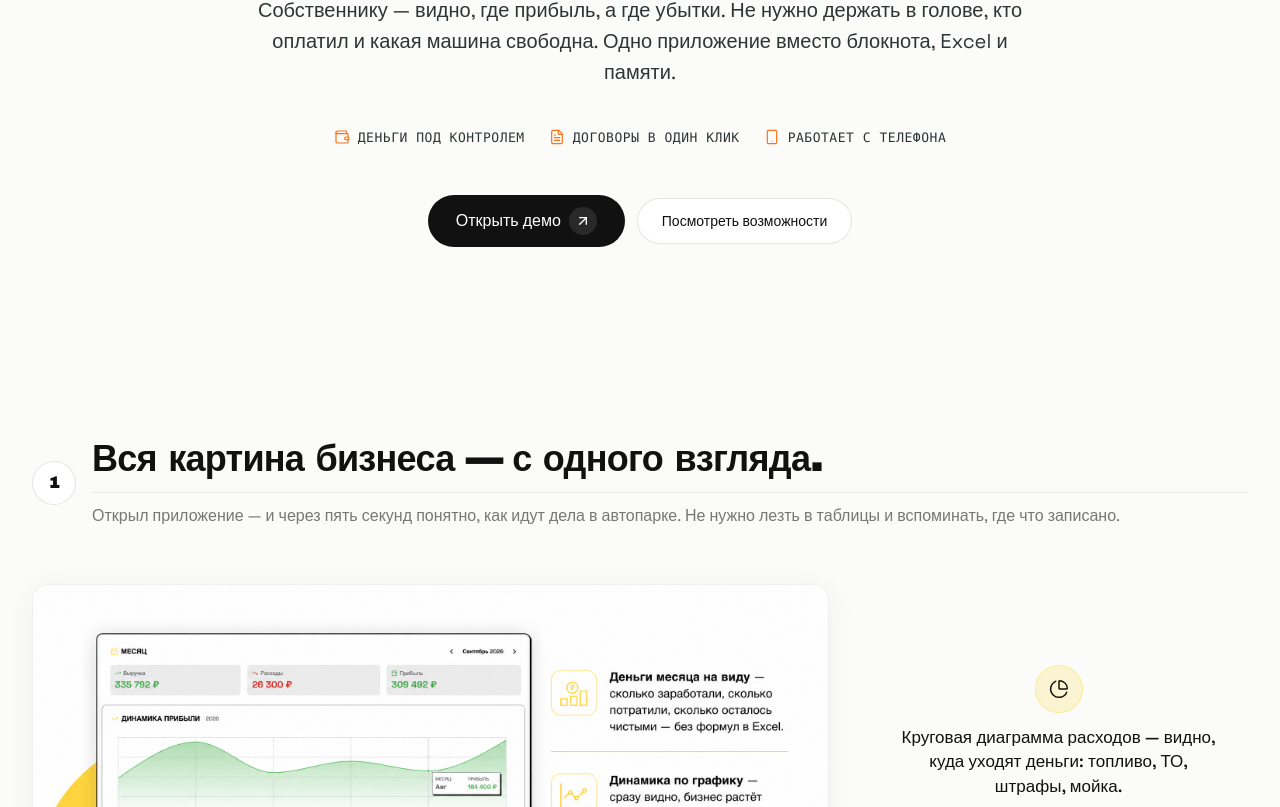
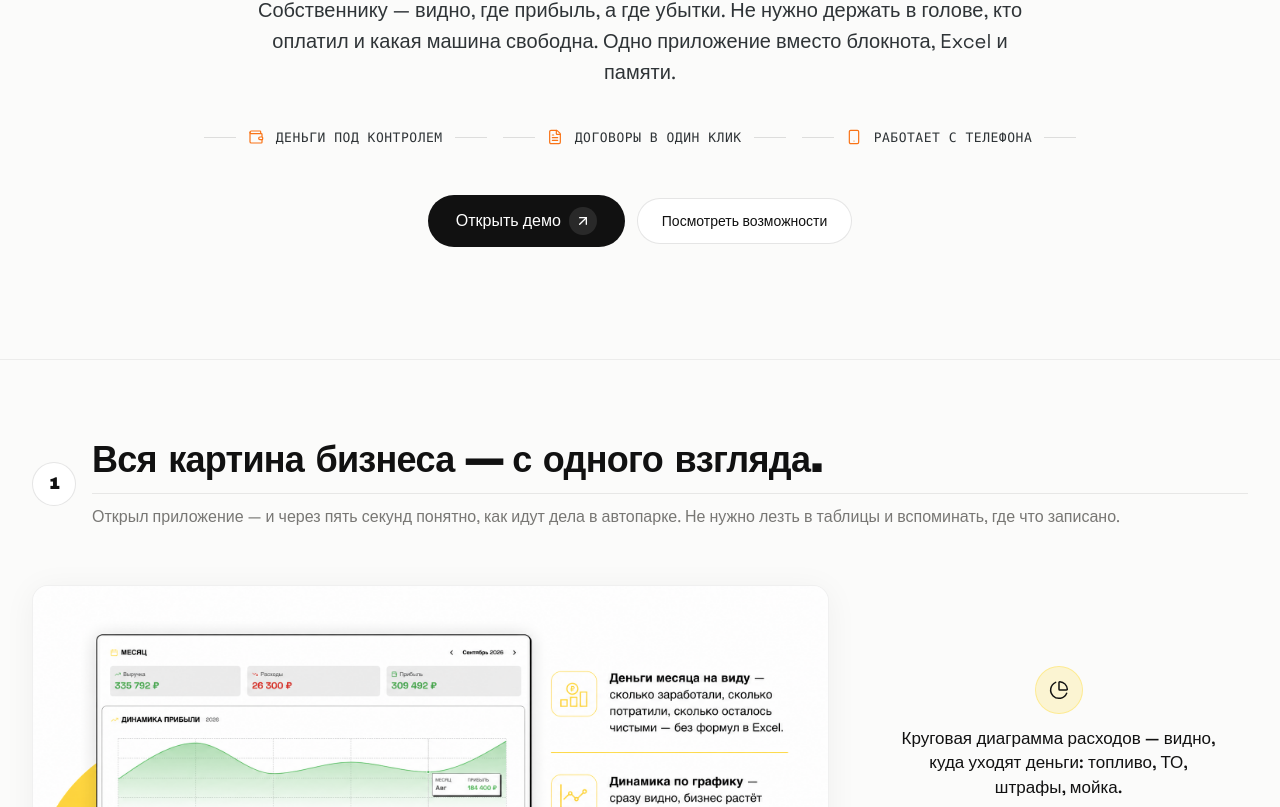
Before and after one commit to Vegass027/demo-car-rent, a React (Vite) app: page /landing in a window 1280 px wide. Shown: the part 353-1160 px from the top of the page. Built offline with nearby package versions, Linux system fonts and the light colour scheme; no server answers.

Commit message:
feat: clear dividers between blocks, remove footer logo text, trigger items with side lines (not full width)

```diff
--- a/src/components/landing/Footer.tsx
+++ b/src/components/landing/Footer.tsx
@@ -8,10 +8,6 @@ export function LandingFooter() {
           <span className="flex h-9 w-9 shrink-0 items-center justify-center rounded-xl bg-[#ffdb33] border border-black/10">
             <Car className="h-5 w-5 text-[#111]" />
           </span>
-          <div className="min-w-0">
-            <p className="font-head text-base font-semibold text-[#111]">Автопарк CRM</p>
-            <p className="text-sm text-[#787774]">Управление автопарком в одном приложении</p>
-          </div>
         </div>
 
         <div className="flex w-full flex-col gap-3 sm:w-auto sm:flex-row sm:gap-4">
--- a/src/pages/Landing.tsx
+++ b/src/pages/Landing.tsx
@@ -80,20 +80,22 @@ export function Landing() {
             кто оплатил и какая машина свободна. Одно приложение вместо блокнота, Excel и памяти.
           </motion.p>
 
-          {/* Триггеры */}
+          {/* Триггеры с тонкими разделителями по краям текста */}
           <motion.div
             initial={{ opacity: 0, y: 12 }}
             animate={{ opacity: 1, y: 0 }}
             transition={{ duration: 0.6, ease: EASE, delay: 0.18 }}
-            className="mt-8 flex flex-col items-center gap-3 sm:mt-10 sm:flex-row sm:flex-wrap sm:justify-center sm:gap-x-6 sm:gap-y-3"
+            className="mt-8 flex flex-col items-center gap-4 sm:mt-10 sm:flex-row sm:flex-wrap sm:justify-center sm:gap-x-4 sm:gap-y-4"
           >
             {TRIGGERS.map((t) => (
               <span
                 key={t.label}
-                className="flex items-center gap-2 font-mono text-[12px] uppercase tracking-[0.04em] text-[#2F3437] sm:text-[13px]"
+                className="flex w-full max-w-[280px] items-center gap-3 font-mono text-[12px] uppercase tracking-[0.04em] text-[#2F3437] sm:w-auto sm:max-w-none sm:text-[13px]"
               >
+                <span aria-hidden className="h-px flex-1 bg-black/[0.12] sm:w-8 sm:flex-none" />
                 <t.icon className="h-4 w-4 text-[#F97316]" strokeWidth={1.8} />
                 {t.label}
+                <span aria-hidden className="h-px flex-1 bg-black/[0.12] sm:w-8 sm:flex-none" />
               </span>
             ))}
           </motion.div>
@@ -125,7 +127,7 @@ export function Landing() {
       </section>
 
       {/* БЛОКИ */}
-      <div className="divide-y divide-black/[0.04]">
+      <div className="divide-y-2 divide-black/[0.06] border-t border-b border-black/[0.06]">
         <FeatureBlock
           id="dashboard"
           number={1}
```
